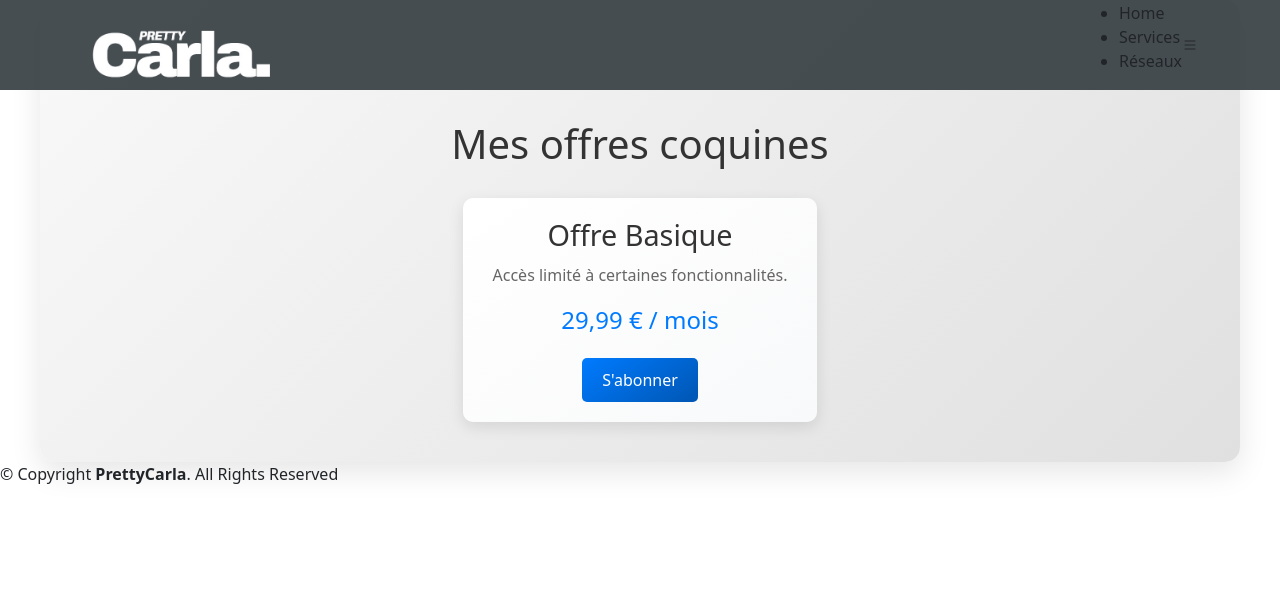
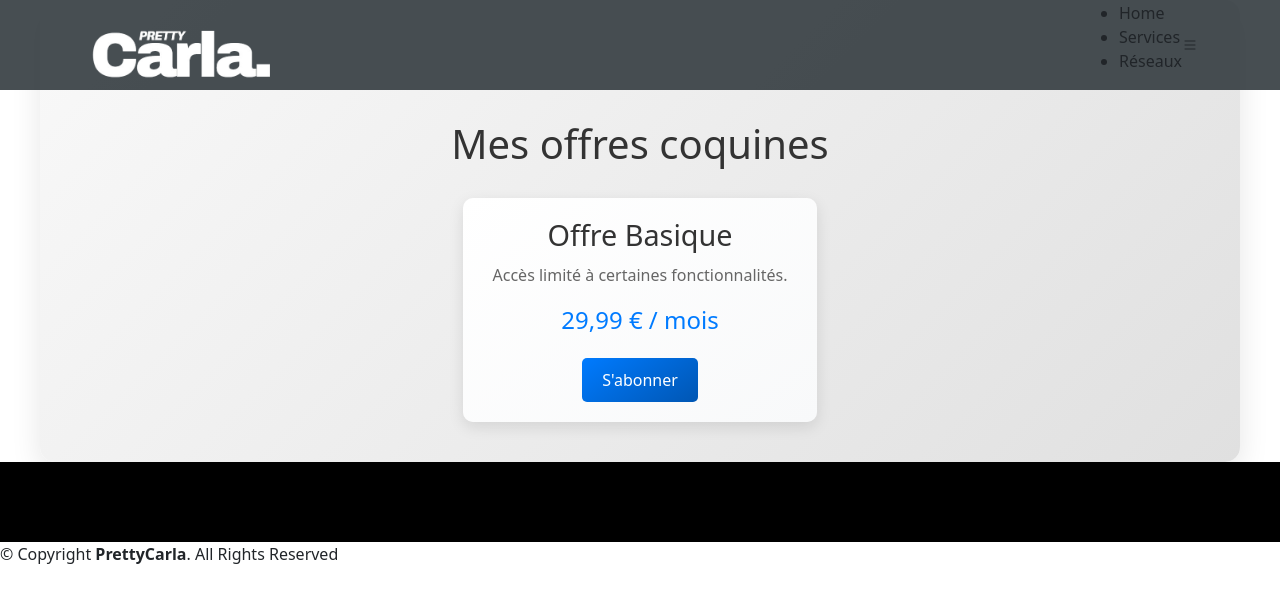
Before and after one commit to Zartexxx/Carla, a PHP site: page /offers.html in a window 1280 px wide. Shown: the top 603 px of the page. Run offline with PHP 8.4, Linux system fonts and the light colour scheme.

Commit message:
Auto commit

```diff
--- a/assets/css/styleoffers.css
+++ b/assets/css/styleoffers.css
@@ -130,7 +130,13 @@
     transition: width 0.3s ease; /* Transition pour un effet plus fluide */
   }
 
-
+ .container-offers {
+  width: 100%;
+  height: 80px;
+  background-color: black;
+  display: flex;
+  justify-content: center;
+ }
 
  .copyright-offers .container-offers .footer-top-offers{
     text-align: center;
```
